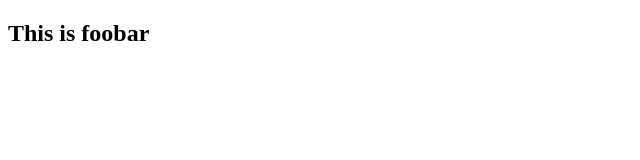
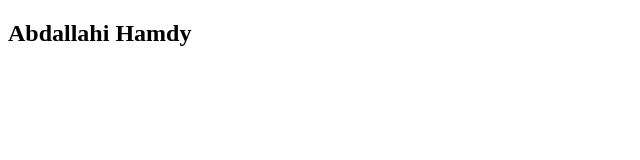
Before and after one commit to Hamdy092002/foobar, a plain HTML site: page index.html in a window 1280 px wide. Shown: the whole page, without its empty margins (0-640 px from the left). Drawn offline with Linux system fonts and the light colour scheme.

Commit message:
update h2 with my name

```diff
--- a/index.html
+++ b/index.html
@@ -5,6 +5,6 @@
 
     </head>
     <body>
-        <h2>This is foobar</h2>
+        <h2>Abdallahi Hamdy</h2>
     </body>
 </html>
```
